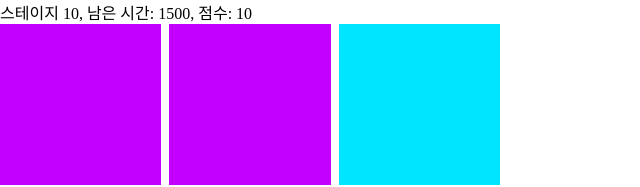
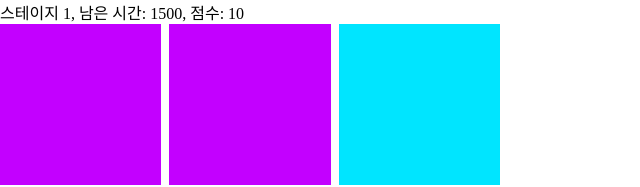
Before and after one commit to qurugi0347/numble-fe-01-color, a React app: page / in a window 1280 px wide. Shown: the top 187 px of the page, without its empty margins (0-640 px from the left). Built offline with nearby package versions, Linux system fonts and the light colour scheme.

Commit message:
Modify: 스코어보드 데이터 수정

```diff
--- a/src/components/ScoreSection.tsx
+++ b/src/components/ScoreSection.tsx
@@ -9,7 +9,7 @@ interface ScoreSectionProps {
 const ScoreSection: React.FC<ScoreSectionProps> = ({ score, stage, time }) => {
   return (
     <div>
-      스테이지 {score}, 남은 시간: {time}, 점수: {score}
+      스테이지 {stage}, 남은 시간: {time}, 점수: {score}
     </div>
   );
 };
```
